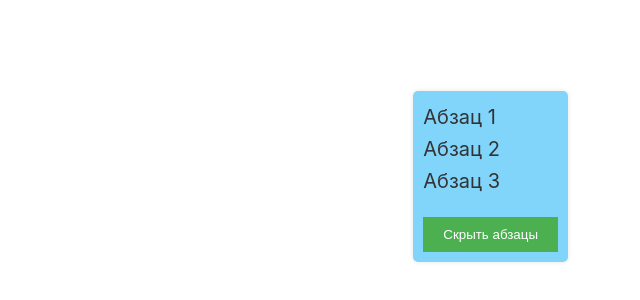
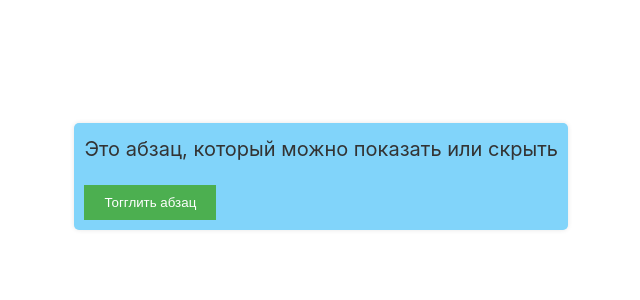
Before and after one commit to rayssssbush/vue_uch, a Vue app: page / in a window 1280 px wide. Shown: the part 224-524 px from the top of the page, without its empty margins (72-712 px from the left). Built offline with nearby package versions, Linux system fonts and the light colour scheme.

Commit message:
Задание 21

```diff
--- a/src/App.vue
+++ b/src/App.vue
@@ -5,13 +5,11 @@ import TheWelcome from './components/TheWelcome.vue'
 
 <template>
 	<div>
-		<!-- Абзацы, изначально видны -->
-		<p v-if="isVisible">Абзац 1</p>
-		<p v-if="isVisible">Абзац 2</p>
-		<p v-if="isVisible">Абзац 3</p>
+		<!-- Абзац, который будет показываться/скрываться -->
+		<p v-show="isVisible">Это абзац, который можно показать или скрыть</p>
 
-		<!-- Кнопка для скрытия абзацев -->
-		<button @click="hideParagraphs">Скрыть абзацы</button>
+		<!-- Кнопка для переключения видимости абзаца -->
+		<button @click="toggleParagraph">Тогглить абзац</button>
 	</div>
 </template>
 
@@ -19,13 +17,13 @@ import TheWelcome from './components/TheWelcome.vue'
 export default {
 	data() {
 		return {
-			isVisible: true, // Изначально абзацы видны
+			isVisible: true, // Изначально абзац видим
 		}
 	},
 	methods: {
-		// Метод для скрытия абзацев
-		hideParagraphs() {
-			this.isVisible = false
+		// Метод для тогглинга видимости абзаца
+		toggleParagraph() {
+			this.isVisible = !this.isVisible
 		},
 	},
 }
```
